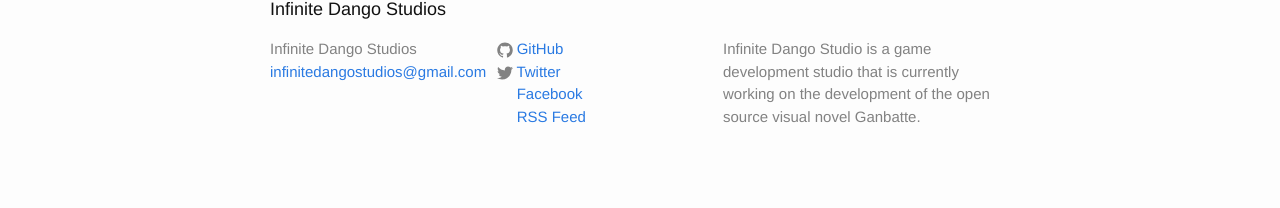
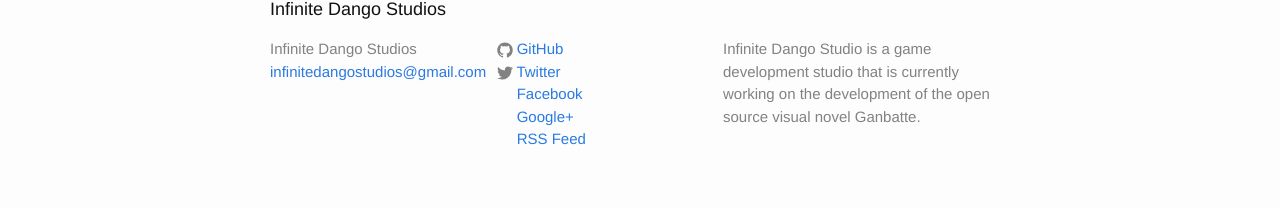
Before and after one commit to Infinite-Dango-Studios/Infinite-Dango-Studios.github.io, a Jekyll site: the page built from index.html, in a window 1280 px wide. Shown: the part 961-1169 px from the top of the page. Built offline with Jekyll 4.4.1, drawn with Linux system fonts in a browser that asks for light colours.

Commit message:
Added link to google+ account
Added a link to the studio's Google+ account in the footer, using the
config file to define the url of the account.

```diff
--- a/_config.yml
+++ b/_config.yml
@@ -8,6 +8,7 @@
 #twitter_username: twitter-username-here
 github_username:  Infinite-Dango-Studios
 facebook_username:  GanbatteVisualNovel
+googleplus_username: InfinitedangostudiosGithubIo0
 
 # Build settings
 markdown: kramdown
--- a/_includes/footer.html
+++ b/_includes/footer.html
@@ -55,6 +55,18 @@
           </li>
           {% endif %}
 
+          {% if site.googleplus_username %}
+          <li>
+            <a href="https://google.com/+{{ site.googleplus_username }}">
+              <div style="width: 16px; display: inline-block;">
+                <span class="icon  icon--googleplus"></span>
+              </div>
+
+              <span class="username">Google+</span>
+            </a>
+          </li>
+          {% endif %}
+
           <li>
             <a href="/feed.xml">
               <div style="width: 16px; display: inline-block;">
```
